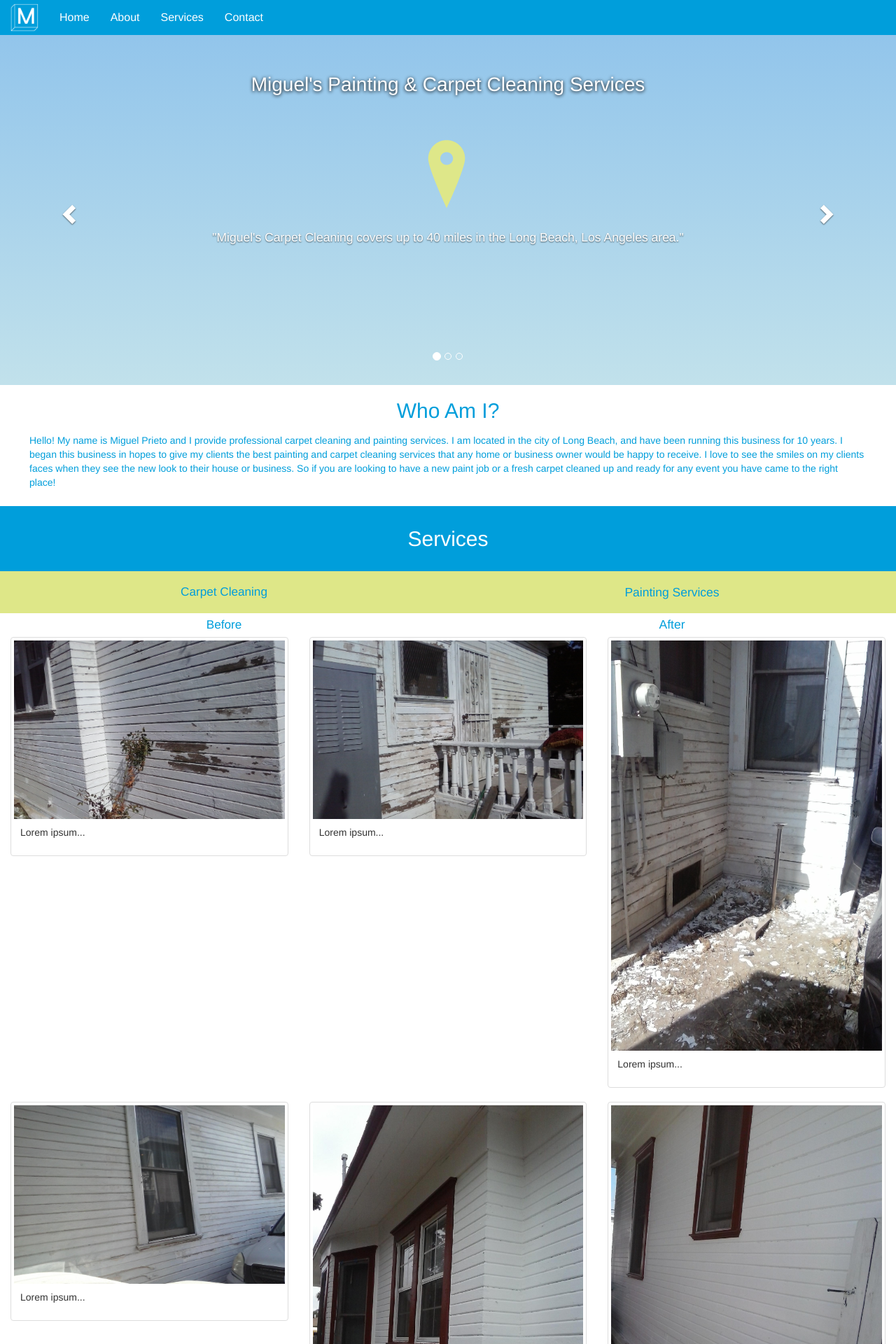
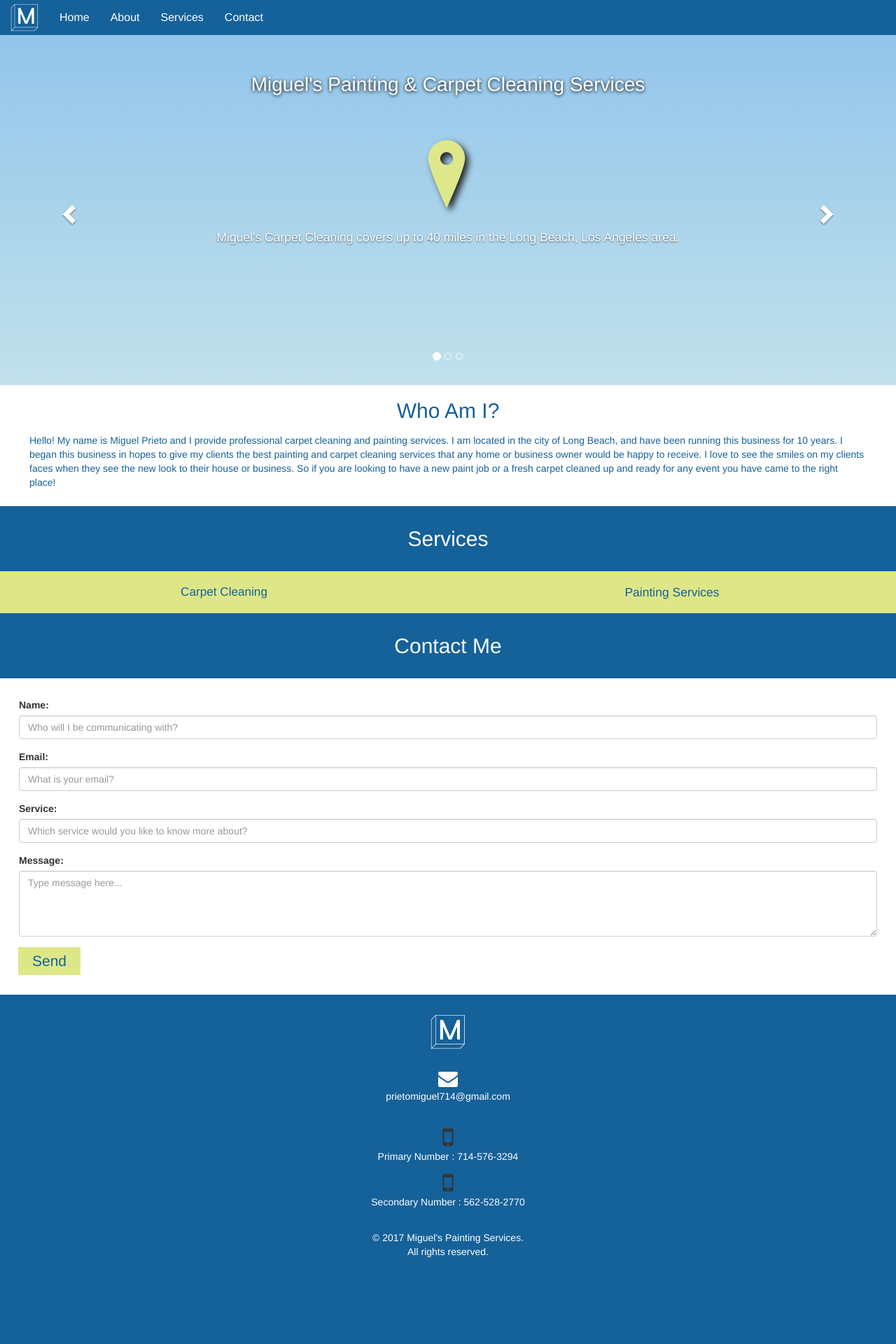
Before and after one commit to djuarez94/MiguelsServices_Website, a PHP site: page / in a window 1280 px wide. Shown: the top 1920 px of the page at 70% size. After the commit the page ends 1796 px from the top, so only its background shows below. Run offline with PHP 8.4, Linux system fonts and the light colour scheme.

Commit message:
added png files for the carousel. Added jquery for animations on elements

```diff
--- a/css/style.css
+++ b/css/style.css
@@ -1,8 +1,64 @@
+.hidden {
+  display: none;
+}
+
+/* FADE IN WHEN SCROLLNG EFFECT */
+	.star {
+		visibility: hidden;
+	}
+
+	.fadeIn {
+		-webkit-animation: animat_show 0.8s;
+		animation: animat_show 0.8s;
+		visibility: visible !important;
+	}
+
+	@-webkit-keyframes animat_show{
+	0%{opacity:0}
+	100%{opacity:1}
+}
+
+/* DROP SHADOW ON PNG FILES*/
+img.shadow {
+    -webkit-filter: drop-shadow(5px 5px 5px #222);
+    filter:         drop-shadow(5px 5px 5px #222);
+}
+/* SLIDE IN ON VIEW ANIMATION*/
+/*animation element*/
+
+.animation-element {
+  opacity: 0;
+  position: relative;
+}
+/*animation element sliding left*/
+
+.animation-element.slide-left {
+  opacity: 0;
+  -moz-transition: all 500ms linear;
+  -webkit-transition: all 500ms linear;
+  -o-transition: all 500ms linear;
+  transition: all 500ms linear;
+  -moz-transform: translate3d(-100px, 0px, 0px);
+  -webkit-transform: translate3d(-100px, 0px, 0px);
+  -o-transform: translate(-100px, 0px);
+  -ms-transform: translate(-100px, 0px);
+  transform: translate3d(-100px, 0px, 0px);
+}
+
+.animation-element.slide-left.in-view {
+  opacity: 1;
+  -moz-transform: translate3d(0px, 0px, 0px);
+  -webkit-transform: translate3d(0px, 0px, 0px);
+  -o-transform: translate(0px, 0px);
+  -ms-transform: translate(0px, 0px);
+  transform: translate3d(0px, 0px, 0px);
+}
+
 /*-------------------------------------
 | index.php CSS
 -------------------------------------*/
 .navbar-inverse {
-    background-color: #009edb;
+    background-color: #156199;
     border: none;
     margin-bottom: 0px;
     border-radius: 0px;
@@ -13,11 +69,11 @@
 }
 
 .navbar-inverse .navbar-toggle:hover {
-   background-color: #0089c1;
+   background-color: #156199;
 }
 
 .navbar-inverse .navbar-toggle:focus {
-   background-color: #0089c1;
+   background-color: #156199;
 }
 
 .navbar-inverse .navbar-nav li a {
@@ -26,7 +82,7 @@
 }
 
 .navbar-inverse .navbar-nav li:hover {
-   background-color: #0089c1;
+   background-color: #156199;
 }
 
 .navbar-brand {
@@ -88,7 +144,7 @@ div.about {
    padding-left: 3em;
    padding-right: 3em;
    padding-bottom: 1em;
-   color: #009edb;
+   color: #156199;
 }
 
 div.about h2 {
@@ -106,7 +162,7 @@ div.about p {
 .subTitle h2 {
    text-align: center;
    color: #fff;
-   background-color: #009edb;
+   background-color: #156199;
    padding-top: 1em;
    padding-bottom: 1em;
    margin-bottom: 0em;
@@ -121,7 +177,7 @@ div.BnA .before {
    text-align: center;
    padding-top: .25em;
    padding-bottom: .25em;
-   color: #009edb;
+   color: #156199;
    font-size: 1.225em;
 }
 
@@ -130,7 +186,7 @@ div.BnA .after {
    text-align: center;
    padding-top: .25em;
    padding-bottom: .25em;
-   color: #009edb;
+   color: #156199;
    font-size: 1.25em;
 }
 
@@ -139,7 +195,7 @@ div.BnA .CC {
    text-align: center;
    padding-top: 1em;
    padding-bottom: 1em;
-   color: #009edb;
+   color: #156199;
    font-size: 1.225em;
    background-color: #dee788;
 }
@@ -149,7 +205,7 @@ div.BnA .PS {
    text-align: center;
    padding-top: 1em;
    padding-bottom: 1em;
-   color: #009edb;
+   color: #156199;
    font-size: 1.25em;
    background-color: #dee788;
 }
@@ -188,7 +244,7 @@ div.B2T {
 .contact h2 {
    text-align: center;
    color: #fff;
-   background-color: #009edb;
+      background-color: #156199;
    padding-top: 1em;
    padding-bottom: 1em;
    margin-top: 0em;
@@ -199,19 +255,19 @@ div.B2T {
    right: 1em;
    background-color: #dee788;
    border: none;
-   color: #009edb;
+   color: #156199;
    font-size: 1.5em;
    padding: 5px 20px 5px 20px;
    margin-left: 5px;
 }
 
 #submitButton:hover {
-   background-color: #009edb;
+   background-color: #156199;
    color: #fff;
 }
 
 footer {
-   background-color: #009edb;
+   background-color: #156199;
    text-align: center;
    padding-bottom: 2em;
 }
--- a/index.php
+++ b/index.php
@@ -24,42 +24,42 @@
 			   </div>
 			   <div class="collapse navbar-collapse" id="myNavbar">
 				 <ul class="nav navbar-nav">
-				   <li><a href="#myCarousel">Home</a></li>
-				   <li><a href="#about">About</a></li>
-				   <li><a href="#services">Services</a></li>
-				   <li><a href="#contact">Contact</a></li>
+				   <li class="home"><a href="#myCarousel">Home</a></li>
+				   <li class="about"><a href="#about">About</a></li>
+				   <li class="services"><a href="#services">Services</a></li>
+				   <li class="contact2"><a href="#contact">Contact</a></li>
 				 </ul>
 			   </div>
 			 </div>
 		</nav>
-		<div id="myCarousel" class="carousel slide" data-ride="carousel" style="height: 500px;">
+		<div id="myCarousel" class="carousel slide home2" data-ride="carousel" style="height: 500px;">
 			<!-- Indicators -->
 			<ol class="carousel-indicators">
 				<li data-target="#myCarousel" data-slide-to="0" class="active"></li>
 				<li data-target="#myCarousel" data-slide-to="1"></li>
 				<li data-target="#myCarousel" data-slide-to="2"></li>
 			</ol>
-			<h1>Miguel's Painting & Carpet Cleaning Services</h1>
+			<h1 class="star shadow">Miguel's Painting & Carpet Cleaning Services</h1>
 			<!-- Wrapper for slides -->
 			<div class="carousel-inner">
 				<div class="item active">
 					<div class="carousel-caption">
-						<img src="img/gpsIcon.png">
-						<p>"Miguel's Carpet Cleaning covers up to 40 miles in the Long Beach, Los Angeles area."</p>
+						<img class='star shadow' src="img/gpsIcon.png">
+						<p>Miguel's Carpet Cleaning covers up to 40 miles in the Long Beach, Los Angeles area.</p>
 					</div>
 				</div>
 
 				<div class="item">
 					<div class="carousel-caption">
-						<h3>Chicago</h3>
-						<p>Thank you, Chicago!</p>
+						<img class='star shadow' src="img/moneysaveIcon.png">
+						<p>Quality work that leaves your home and business like new, without leaving your pockets empty.</p>
 					</div>
 				</div>
 
 				<div class="item">
 					<div class="carousel-caption">
-						<h3>New York</h3>
-						<p>We love the Big Apple!</p>
+						<img class='star shadow' src="img/handshakeIcon.png">
+						<p>Lending a helping hand with quality service for my customers. </p>
 					</div>
 				</div>
 			</div>
@@ -75,25 +75,25 @@
 			</a>
 		</div>
 		<div class="about" id="about">
-			<h2>Who Am I?</h2>
+			<h2 class="star">Who Am I?</h2>
 			<p>Hello! My name is Miguel Prieto and I provide professional carpet cleaning and painting services. I am located in the city of Long Beach, and have been running this business for 10 years. I began this business in hopes to give my clients the best painting and carpet cleaning services that any home or business owner would be happy to receive. I love to see the smiles on my clients faces when they see the new look to their house or business. So if you are looking to have a new paint job or a fresh carpet cleaned up and ready for any event you have came to the right place!</p>
 		</div>
 		<div class="services" id="services">
 			<div class="subTitle">
-				<h2>Services</h2>
-				<div class="BnA">
+				<h2 class="animation-element slide-left">Services</h2>
+				<div class="BnA star">
 					<div class="CC">Carpet Cleaning</div>
 					<div class="PS">Painting Services</div>
 				</div>
-				<div class="BnA">
+				<div class="BnA hidden">
 					<div class="before">Before</div>
 					<div class="after">After</div>
 				</div>
 			</div>
 			<div class="container" style="width:100%;">
 				<div class="row">
-				  <div class="col-md-4">
-				    <div class="thumbnail">
+				  <div class="col-md-4 hidden" id="paint">
+				    <div class="thumbnail star">
 				      <a href="/w3images/lights.jpg">
 				        <img src="img/miguelwebsitephotos/painting_before_1.jpg" alt="Before_1" style="width:100%">
 				        <div class="caption">
@@ -102,8 +102,8 @@
 				      </a>
 				    </div>
 				  </div>
-				  <div class="col-md-4">
-				    <div class="thumbnail">
+				  <div class="col-md-4 hidden" id="paint">
+				    <div class="thumbnail star">
 				      <a href="/w3images/nature.jpg">
 				        <img src="img/miguelwebsitephotos/painting_before_2.jpg" alt="Before_2" style="width:100%">
 				        <div class="caption">
@@ -112,8 +112,8 @@
 				      </a>
 				    </div>
 				  </div>
-				  <div class="col-md-4">
-				   <div class="thumbnail">
+				  <div class="col-md-4 hidden" id="paint">
+				   <div class="thumbnail star">
 					 <a href="/w3images/fjords.jpg">
 					   <img src="img/miguelwebsitephotos/painting_before_3.jpg" alt="Before_3" style="width:100%">
 					   <div class="caption">
@@ -122,8 +122,8 @@
 					 </a>
 				   </div>
 				 </div>
-				  <div class="col-md-4">
-				    <div class="thumbnail">
+				  <div class="col-md-4 hidden" id="paint">
+				    <div class="thumbnail star">
 				      <a href="/w3images/fjords.jpg">
 				        <img src="img/miguelwebsitephotos/painting_after_1.jpg" alt="After_1" style="width:100%">
 				        <div class="caption">
@@ -132,8 +132,8 @@
 				      </a>
 				    </div>
 				  </div>
-				 <div class="col-md-4">
-				   <div class="thumbnail">
+				 <div class="col-md-4 hidden" id="paint">
+				   <div class="thumbnail star">
 					 <a href="/w3images/fjords.jpg">
 					   <img src="img/miguelwebsitephotos/painting_after_3.jpg" alt="After_2" style="width:100%">
 					   <div class="caption">
@@ -142,8 +142,8 @@
 					 </a>
 				   </div>
 				 </div>
-				 <div class="col-md-4">
-				   <div class="thumbnail">
+				 <div class="col-md-4 hidden" id="paint">
+				   <div class="thumbnail star">
 					 <a href="/w3images/fjords.jpg">
 					   <img src="img/miguelwebsitephotos/painting_after_4.jpg" alt="After_3" style="width:100%">
 					   <div class="caption">
@@ -152,8 +152,8 @@
 					 </a>
 				   </div>
 				 </div>
-				 <div class="col-md-4">
-				   <div class="thumbnail">
+				 <div class="col-md-4 hidden" id="paint">
+				   <div class="thumbnail star">
 					 <a href="/w3images/fjords.jpg">
 					   <img src="img/miguelwebsitephotos/painting_after_5.jpg" alt="After_4" style="width:100%">
 					   <div class="caption">
@@ -162,8 +162,8 @@
 					 </a>
 				   </div>
 				 </div>
-				 <div class="col-md-4">
-				   <div class="thumbnail">
+				 <div class="col-md-4 hidden" id="paint">
+				   <div class="thumbnail star">
 					 <a href="/w3images/fjords.jpg">
 					   <img src="img/miguelwebsitephotos/painting_after_6.jpg" alt="After_5" style="width:100%">
 					   <div class="caption">
@@ -172,8 +172,8 @@
 					 </a>
 				   </div>
 				 </div>
-				 <div class="col-md-4">
-				   <div class="thumbnail">
+				 <div class="col-md-4 hidden" id="paint">
+				   <div class="thumbnail star">
 					 <a href="/w3images/fjords.jpg">
 					   <img src="img/miguelwebsitephotos/painting_after_7.jpg" alt="After_6" style="width:100%">
 					   <div class="caption">
@@ -186,8 +186,8 @@
 			</div>
 			<div class="container" style="width:100%;">
 				<div class="row">
-					<div class="col-md-4">
-					  <div class="thumbnail">
+					<div class="col-md-4 hidden" id="carpet">
+					  <div class="thumbnail star">
 						<a href="/w3images/fjords.jpg">
 						  <img src="img/miguelwebsitephotos/carpetCleaning_1.jpg" alt="Carpet_Cleaning_1" style="width:100%">
 						  <div class="caption">
@@ -196,8 +196,8 @@
 						</a>
 					  </div>
 					</div>
-					<div class="col-md-4">
-					  <div class="thumbnail">
+					<div class="col-md-4 hidden" id="carpet">
+					  <div class="thumbnail star">
 						<a href="/w3images/fjords.jpg">
 						  <img src="img/miguelwebsitephotos/carpetCleaning_2.jpg" alt="Carpet_Cleaning_2" style="width:100%">
 						  <div class="caption">
@@ -206,8 +206,8 @@
 						</a>
 					  </div>
 					</div>
-					<div class="col-md-4">
-					  <div class="thumbnail">
+					<div class="col-md-4 hidden" id="carpet">
+					  <div class="thumbnail star">
 						<a href="/w3images/fjords.jpg">
 						  <img src="img/miguelwebsitephotos/carpetCleaning_3.jpg" alt="Carpet_Cleaning_3" style="width:100%">
 						  <div class="caption">
@@ -216,8 +216,8 @@
 						</a>
 					  </div>
 					</div>
-					<div class="col-md-4">
-					  <div class="thumbnail">
+					<div class="col-md-4 hidden" id="carpet">
+					  <div class="thumbnail star">
 						<a href="/w3images/fjords.jpg">
 						  <img src="img/miguelwebsitephotos/carpetCleaning_4.jpg" alt="Carpet_Cleaning_4" style="width:100%">
 						  <div class="caption">
@@ -226,8 +226,8 @@
 						</a>
 					  </div>
 					</div>
-					<div class="col-md-4">
-					  <div class="thumbnail">
+					<div class="col-md-4 hidden" id="carpet">
+					  <div class="thumbnail star">
 						<a href="/w3images/fjords.jpg">
 						  <img src="img/miguelwebsitephotos/carpetCleaning_5.jpg" alt="Carpet_Cleaning_5" style="width:100%">
 						  <div class="caption">
@@ -236,8 +236,8 @@
 						</a>
 					  </div>
 					</div>
-					<div class="col-md-4">
-					  <div class="thumbnail">
+					<div class="col-md-4 hidden" id="carpet">
+					  <div class="thumbnail star">
 						<a href="/w3images/fjords.jpg">
 						  <img src="img/miguelwebsitephotos/carpetCleaning_6.jpg" alt="Carpet_Cleaning_6" style="width:100%">
 						  <div class="caption">
@@ -246,8 +246,8 @@
 						</a>
 					  </div>
 					</div>
-					<div class="col-md-4">
-					  <div class="thumbnail">
+					<div class="col-md-4 hidden" id="carpet">
+					  <div class="thumbnail star">
 						<a href="/w3images/fjords.jpg">
 						  <img src="img/miguelwebsitephotos/carpetCleaning_7.jpg" alt="Carpet_Cleaning_7" style="width:100%">
 						  <div class="caption">
@@ -256,8 +256,8 @@
 						</a>
 					  </div>
 					</div>
-					<div class="col-md-4">
-					  <div class="thumbnail">
+					<div class="col-md-4 hidden" id="carpet">
+					  <div class="thumbnail star">
 						<a href="/w3images/fjords.jpg">
 						  <img src="img/miguelwebsitephotos/carpetCleaning_8.jpg" alt="Carpet_Cleaning_8" style="width:100%">
 						  <div class="caption">
@@ -269,12 +269,9 @@
 				</div>
 			</div>
 		</div>
-		<!-- <div class="services"> -->
-
-		<!-- </div> -->
-		<div class="B2T text-right"><a href="#">Back to Services</a></div>
-		<div class="subTitle">
-			<h2>Contact Me</h2>
+		<div class="B2T text-right hidden"><a href="#">Back to Services</a></div>
+		<div class="subTitle contact3">
+			<h2 class="animation-element slide-left">Contact Me</h2>
 		</div>
 		<div class="contact" id="contactMe">
 			<form method="post" action="visualDesign.php#alert" id="contact" class="form-horizontal  text-left">
```
Also changed, not shown: js/script.js (+103 -0 lines), img/handshakeIcon.png (added), img/moneysaveIcon.png (added).
